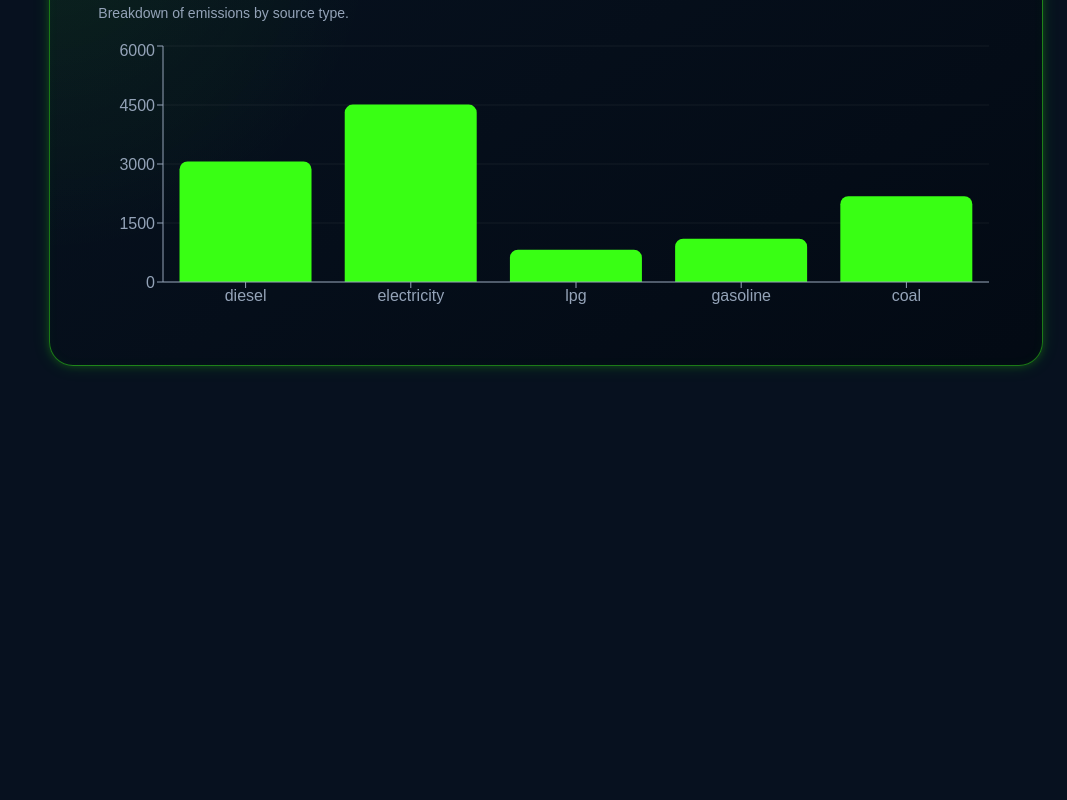
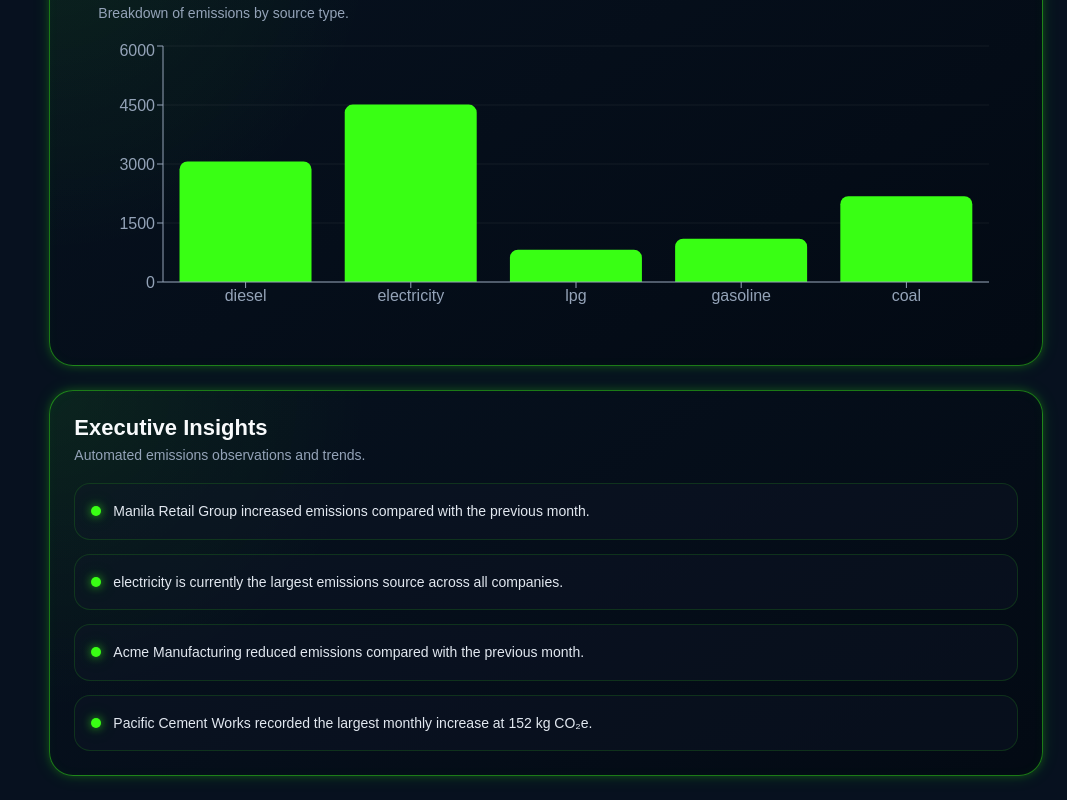
Before and after one commit to Jayzeek2025/Carbon-Emission-Dashboard, a Next.js app: page / in a window 1280 px wide. Shown: the part 1446-2246 px from the top of the page, without its empty margins (213-1280 px from the left). Before the commit the page ends 1836 px from the top, so only its background shows below. Built offline with nearby package versions, Linux system fonts and the light colour scheme.

Commit message:
feat: add executive insights panel

```diff
--- a/src/app/page.tsx
+++ b/src/app/page.tsx
@@ -9,6 +9,7 @@ import LoadingState from "@/components/ui/LoadingState";
 import MonthlyEmissionsChart from "@/components/dashboard/MonthlyEmissionsChart";
 import EmissionsBySourceChart from "@/components/dashboard/EmissionsBySourceChart";
 import DashboardOverview from "@/components/dashboard/DashboardOverview";
+import InsightsPanel from "@/components/dashboard/InsightsPanel";
 import { useDashboardData } from "@/hooks/useDashboardData";
 
 export default function Home() {
@@ -124,6 +125,7 @@ export default function Home() {
           <SummaryCards companies={filteredCompanies} />
           <MonthlyEmissionsChart companies={filteredCompanies} />
           <EmissionsBySourceChart companies={filteredCompanies} />
+          <InsightsPanel companies={filteredCompanies} />
         </>
       )}
     </AppShell>
--- /dev/null
+++ b/src/components/dashboard/InsightsPanel.css
@@ -0,0 +1,68 @@
+.insights-panel {
+   display: flex;
+   flex-direction: column;
+   gap: 20px;
+}
+
+.insights-panel__header {
+   display: flex;
+   flex-direction: column;
+   gap: 6px;
+}
+
+.insights-panel__title {
+   margin: 0;
+   color: #f8fafc;
+   font-size: 22px;
+   font-weight: 700;
+}
+
+.insights-panel__description {
+   margin: 0;
+   color: #94a3b8;
+   font-size: 14px;
+}
+
+.insights-panel__list {
+   display: flex;
+   flex-direction: column;
+   gap: 14px;
+}
+
+.insights-panel__item {
+   display: flex;
+   align-items: flex-start;
+   gap: 12px;
+   padding: 16px;
+   border-radius: 16px;
+   border: 1px solid rgba(57, 255, 20, 0.14);
+   background: rgba(15, 23, 42, 0.4);
+   transition: all 0.2s ease;
+}
+
+.insights-panel__item:hover {
+   border-color: #39ff14;
+   box-shadow:
+      0 0 8px rgba(57, 255, 20, 0.2),
+      0 0 18px rgba(57, 255, 20, 0.12),
+      inset 0 0 10px rgba(57, 255, 20, 0.04);
+}
+
+.insights-panel__item p {
+   margin: 0;
+   color: #e2e8f0;
+   line-height: 1.6;
+   font-size: 14px;
+}
+
+.insights-panel__dot {
+   width: 10px;
+   height: 10px;
+   margin-top: 6px;
+   border-radius: 50%;
+   background: #39ff14;
+   box-shadow:
+      0 0 8px rgba(57, 255, 20, 0.6),
+      0 0 18px rgba(57, 255, 20, 0.28);
+   flex-shrink: 0;
+}
--- /dev/null
+++ b/src/components/dashboard/InsightsPanel.tsx
@@ -0,0 +1,81 @@
+import Card from "@/components/ui/Card";
+import type { Company } from "@/types/emissions";
+
+import {
+  getDecreasingCompanies,
+  getIncreasingCompanies,
+  getLargestMonthIncrease,
+  getTopEmissionSource,
+} from "@/utils/emissions";
+
+import "./InsightsPanel.css";
+
+type InsightsPanelProps = {
+  companies: Company[];
+};
+
+export default function InsightsPanel({ companies }: InsightsPanelProps) {
+  const allEmissions = companies.flatMap((company) => company.emissions);
+
+  const increasingCompanies = getIncreasingCompanies(companies);
+
+  const decreasingCompanies = getDecreasingCompanies(companies);
+
+  const topSource = getTopEmissionSource(allEmissions);
+
+  const largestIncrease = getLargestMonthIncrease(companies);
+
+  const insights: string[] = [];
+
+  if (increasingCompanies.length > 0) {
+    insights.push(
+      `${increasingCompanies[0].name} increased emissions compared with the previous month.`,
+    );
+  }
+
+  if (topSource) {
+    insights.push(
+      `${topSource} is currently the largest emissions source across all companies.`,
+    );
+  }
+
+  if (decreasingCompanies.length > 0) {
+    insights.push(
+      `${decreasingCompanies[0].name} reduced emissions compared with the previous month.`,
+    );
+  }
+
+  if (largestIncrease) {
+    insights.push(
+      `${largestIncrease.company} recorded the largest monthly increase at ${largestIncrease.increase.toLocaleString()} kg CO₂e.`,
+    );
+  }
+
+  if (insights.length === 0) {
+    insights.push("No emissions insights are currently available.");
+  }
+
+  return (
+    <Card>
+      <div className="insights-panel">
+        <div className="insights-panel__header">
+          <h3 className="insights-panel__title">Executive Insights</h3>
+
+          <p className="insights-panel__description">
+            Automated emissions observations and trends.
+          </p>
+        </div>
+
+        <div className="insights-panel__list">
+          {insights.map((insight) => (
+            <div key={insight} className="insights-panel__item">
+              <span className="insights-panel__dot" />
+
+              <p>{insight}</p>
+            </div>
+          ))}
+        </div>
+      </div>
+    </Card>
+  );
+}
--- a/src/utils/emissions.ts
+++ b/src/utils/emissions.ts
@@ -144,16 +144,14 @@ export function getLargestMonthIncrease(companies: Company[]) {
     increase: number;
   } | null = null;
 
-  companies.forEach((company) => {
+  for (const company of companies) {
     const sortedEmissions = [...company.emissions].sort((a, b) =>
       a.yearMonth.localeCompare(b.yearMonth),
     );
 
     for (let index = 1; index < sortedEmissions.length; index++) {
       const previous = sortedEmissions[index - 1].emissions;
-
       const current = sortedEmissions[index].emissions;
-
       const increase = current - previous;
 
       if (increase > largestIncrease) {
@@ -165,7 +163,7 @@ export function getLargestMonthIncrease(companies: Company[]) {
         };
       }
     }
-  });
+  }
 
   return result;
 }
```
